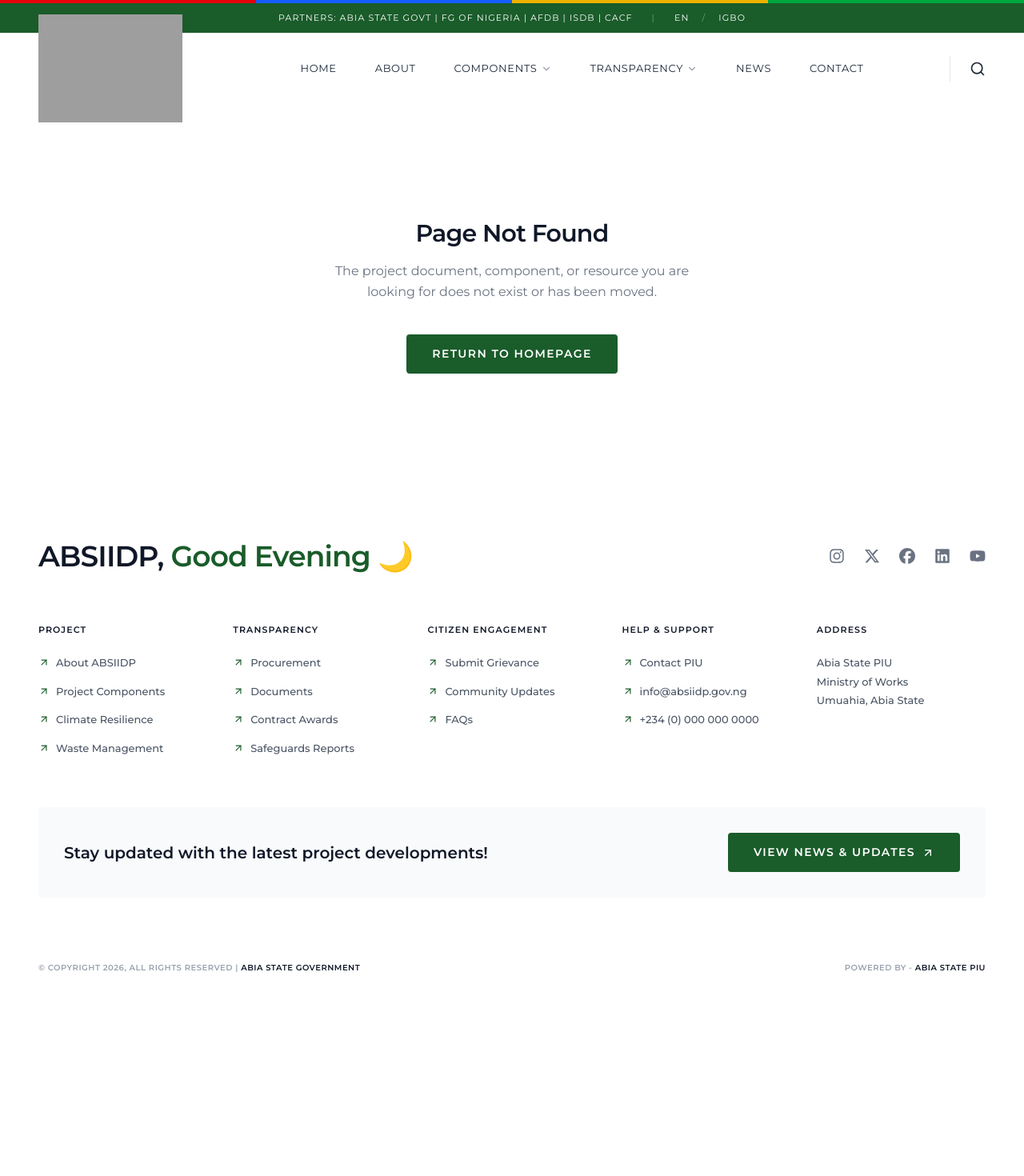
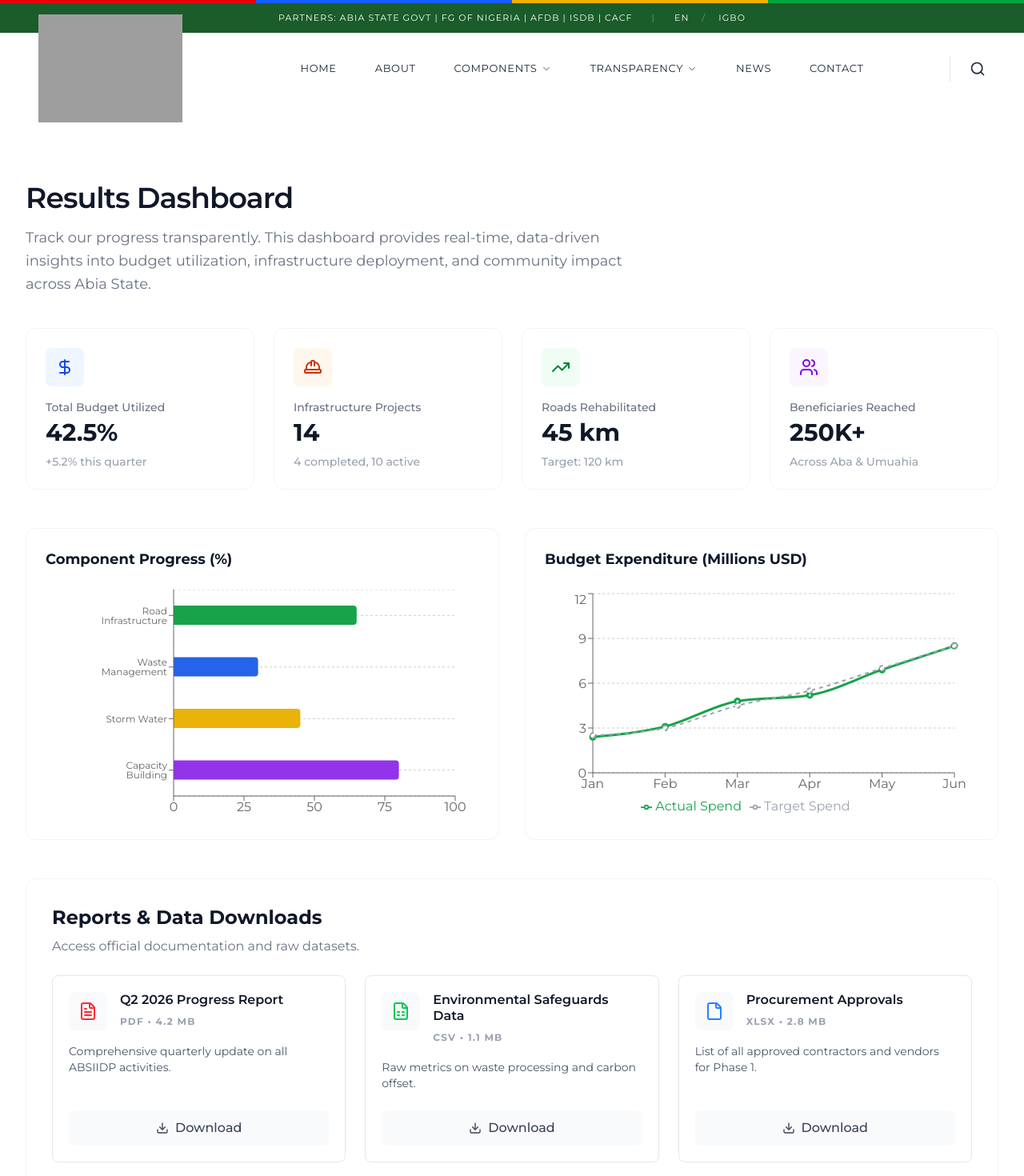
Before and after one commit to dev-emmy001/absiidp, a Next.js app: page /dashboard in a window 1280 px wide. Before the commit this address had no page. Shown: the top 1470 px of the page at 80% size. Before the commit the page ends 1249 px from the top, so only its background shows below. Built offline with nearby package versions, Linux system fonts and the light colour scheme; grey boxes are pictures that could not be loaded.

Commit message:
created a comprehensive dashboard

```diff
--- a/package.json
+++ b/package.json
@@ -15,7 +15,8 @@
     "react-countup": "^6.5.3",
     "react-dom": "19.2.4",
     "react-icons": "^5.7.0",
-    "react-intersection-observer": "^10.0.3"
+    "react-intersection-observer": "^10.0.3",
+    "recharts": "^3.9.1"
   },
   "devDependencies": {
     "@tailwindcss/postcss": "^4",
--- /dev/null
+++ b/src/app/dashboard/page.tsx
@@ -0,0 +1,38 @@
+import React from "react";
+import KPICards from "@/components/dashboard/KPICards";
+import ProgressCharts from "@/components/dashboard/ProgressCharts";
+import ReportingDownloads from "@/components/dashboard/ReportingDownloads";
+
+export const metadata = {
+  title: "Results Dashboard | ABSIIDP",
+  description: "Real-time metrics and progress for the Abia State Integrated Infrastructure Development Project.",
+};
+
+export default function DashboardPage() {
+  return (
+    <div className="min-h-screen bg-white pt-24 pb-20">
+      <div className="container mx-auto px-4 lg:px-8 max-w-[1400px]">
+
+        {/* Header */}
+        <div className="mb-10">
+          <h1 className="text-3xl md:text-4xl font-semibold font-heading text-gray-900 mb-4 tracking-tight">
+            Results Dashboard
+          </h1>
+          <p className="text-gray-500 text-lg max-w-3xl leading-relaxed">
+            Track our progress transparently. This dashboard provides real-time, data-driven insights into budget utilization, infrastructure deployment, and community impact across Abia State.
+          </p>
+        </div>
+
+        {/* KPI Cards */}
+        <KPICards />
+
+        {/* Recharts Data Visualization */}
+        <ProgressCharts />
+
+        {/* Downloads */}
+        <ReportingDownloads />
+
+      </div>
+    </div>
+  );
+}
--- /dev/null
+++ b/src/components/dashboard/KPICards.tsx
@@ -0,0 +1,52 @@
+import React from "react";
+import { DollarSign, HardHat, TrendingUp, Users } from "lucide-react";
+
+export default function KPICards() {
+  const kpis = [
+    {
+      title: "Total Budget Utilized",
+      value: "42.5%",
+      icon: <DollarSign size={24} />,
+      trend: "+5.2% this quarter",
+      color: "bg-blue-50 text-blue-700",
+    },
+    {
+      title: "Infrastructure Projects",
+      value: "14",
+      icon: <HardHat size={24} />,
+      trend: "4 completed, 10 active",
+      color: "bg-orange-50 text-orange-700",
+    },
+    {
+      title: "Roads Rehabilitated",
+      value: "45 km",
+      icon: <TrendingUp size={24} />,
+      trend: "Target: 120 km",
+      color: "bg-green-50 text-green-700",
+    },
+    {
+      title: "Beneficiaries Reached",
+      value: "250K+",
+      icon: <Users size={24} />,
+      trend: "Across Aba & Umuahia",
+      color: "bg-purple-50 text-purple-700",
+    }
+  ];
+
+  return (
+    <div className="grid grid-cols-1 md:grid-cols-2 lg:grid-cols-4 gap-6 mb-12">
+      {kpis.map((kpi, i) => (
+        <div key={i} className="bg-white p-6 rounded-xl border border-gray-100 flex flex-col">
+          <div className="flex justify-between items-start mb-4">
+            <div className={`p-3 rounded-lg ${kpi.color}`}>
+              {kpi.icon}
+            </div>
+          </div>
+          <h3 className="text-gray-500 text-sm font-medium mb-1">{kpi.title}</h3>
+          <p className="text-3xl font-bold font-heading text-gray-900 mb-2">{kpi.value}</p>
+          <p className="text-sm font-medium text-gray-400 mt-auto">{kpi.trend}</p>
+        </div>
+      ))}
+    </div>
+  );
+}
--- /dev/null
+++ b/src/components/dashboard/ProgressCharts.tsx
@@ -0,0 +1,71 @@
+"use client";
+
+import React from "react";
+import {
+  BarChart,
+  Bar,
+  XAxis,
+  YAxis,
+  CartesianGrid,
+  Tooltip as RechartsTooltip,
+  ResponsiveContainer,
+  LineChart,
+  Line,
+  Legend,
+} from "recharts";
+
+export default function ProgressCharts() {
+  const componentData = [
+    { name: "Road Infrastructure", progress: 65, fill: "#16a34a" },
+    { name: "Waste Management", progress: 30, fill: "#2563eb" },
+    { name: "Storm Water", progress: 45, fill: "#eab308" },
+    { name: "Capacity Building", progress: 80, fill: "#9333ea" },
+  ];
+
+  const budgetData = [
+    { month: "Jan", expenditure: 2.4, target: 2.5 },
+    { month: "Feb", expenditure: 3.1, target: 3.0 },
+    { month: "Mar", expenditure: 4.8, target: 4.5 },
+    { month: "Apr", expenditure: 5.2, target: 5.5 },
+    { month: "May", expenditure: 6.9, target: 7.0 },
+    { month: "Jun", expenditure: 8.5, target: 8.5 },
+  ];
+
+  return (
+    <div className="grid grid-cols-1 lg:grid-cols-2 gap-8 mb-12">
+      {/* Component Progress Chart */}
+      <div className="bg-white p-6 rounded-xl  border border-gray-100">
+        <h3 className="text-lg font-bold text-gray-900 mb-6">Component Progress (%)</h3>
+        <div className="h-72 w-full">
+          <ResponsiveContainer width="100%" height="100%">
+            <BarChart data={componentData} layout="vertical" margin={{ top: 0, right: 30, left: 40, bottom: 0 }}>
+              <CartesianGrid strokeDasharray="3 3" horizontal={true} vertical={false} />
+              <XAxis type="number" domain={[0, 100]} />
+              <YAxis dataKey="name" type="category" width={120} tick={{ fontSize: 12 }} />
+              <RechartsTooltip cursor={{ fill: "transparent" }} />
+              <Bar dataKey="progress" radius={[0, 4, 4, 0]} barSize={24} />
+            </BarChart>
+          </ResponsiveContainer>
+        </div>
+      </div>
+
+      {/* Budget Expenditure Chart */}
+      <div className="bg-white p-6 rounded-xl border border-gray-100">
+        <h3 className="text-lg font-bold text-gray-900 mb-6">Budget Expenditure (Millions USD)</h3>
+        <div className="h-72 w-full">
+          <ResponsiveContainer width="100%" height="100%">
+            <LineChart data={budgetData} margin={{ top: 5, right: 30, left: 0, bottom: 5 }}>
+              <CartesianGrid strokeDasharray="3 3" vertical={false} />
+              <XAxis dataKey="month" />
+              <YAxis />
+              <RechartsTooltip />
+              <Legend />
+              <Line type="monotone" dataKey="expenditure" stroke="#16a34a" strokeWidth={3} activeDot={{ r: 8 }} name="Actual Spend" />
+              <Line type="monotone" dataKey="target" stroke="#9ca3af" strokeWidth={2} strokeDasharray="5 5" name="Target Spend" />
+            </LineChart>
+          </ResponsiveContainer>
+        </div>
+      </div>
+    </div>
+  );
+}
--- /dev/null
+++ b/src/components/dashboard/ReportingDownloads.tsx
@@ -0,0 +1,60 @@
+import React from "react";
+import { Download, FileText, FileSpreadsheet, FileIcon } from "lucide-react";
+
+export default function ReportingDownloads() {
+  const reports = [
+    {
+      title: "Q2 2026 Progress Report",
+      description: "Comprehensive quarterly update on all ABSIIDP activities.",
+      type: "PDF",
+      size: "4.2 MB",
+      icon: <FileText className="text-red-500" size={24} />,
+    },
+    {
+      title: "Environmental Safeguards Data",
+      description: "Raw metrics on waste processing and carbon offset.",
+      type: "CSV",
+      size: "1.1 MB",
+      icon: <FileSpreadsheet className="text-green-500" size={24} />,
+    },
+    {
+      title: "Procurement Approvals",
+      description: "List of all approved contractors and vendors for Phase 1.",
+      type: "XLSX",
+      size: "2.8 MB",
+      icon: <FileIcon className="text-blue-500" size={24} />,
+    },
+  ];
+
+  return (
+    <div className="bg-white p-6 md:p-8 rounded-xl border border-gray-100">
+      <div className="flex justify-between items-end mb-6">
+        <div>
+          <h2 className="text-2xl font-bold text-gray-900 mb-2">Reports & Data Downloads</h2>
+          <p className="text-gray-500">Access official documentation and raw datasets.</p>
+        </div>
+      </div>
+
+      <div className="grid grid-cols-1 md:grid-cols-3 gap-6">
+        {reports.map((report, i) => (
+          <div key={i} className="group border border-gray-200 rounded-lg p-5 hover:border-green-600 transition-colors cursor-pointer flex flex-col h-full">
+            <div className="flex items-start gap-4 mb-4">
+              <div className="p-3 bg-gray-50 rounded-lg group-hover:bg-green-50 transition-colors">
+                {report.icon}
+              </div>
+              <div>
+                <h3 className="font-semibold text-gray-900 leading-tight mb-1">{report.title}</h3>
+                <span className="text-xs font-bold text-gray-400 uppercase tracking-widest">{report.type} • {report.size}</span>
+              </div>
+            </div>
+            <p className="text-sm text-gray-600 mb-6 flex-grow">{report.description}</p>
+            <button className="w-full flex items-center justify-center gap-2 py-2.5 px-4 bg-gray-50 text-gray-700 rounded-md font-medium group-hover:bg-green-600 group-hover:text-white transition-colors">
+              <Download size={16} />
+              Download
+            </button>
+          </div>
+        ))}
+      </div>
+    </div>
+  );
+}
--- a/src/components/layout/Header.tsx
+++ b/src/components/layout/Header.tsx
@@ -35,7 +35,7 @@ export default function Header() {
       dropdown: [
         { name: "Procurement", href: "#" },
         { name: "Safeguards & GRM", href: "#" },
-        { name: "Results Dashboard", href: "#" },
+        { name: "Results Dashboard", href: "/dashboard" },
         { name: "Documents", href: "#" },
       ]
     },
--- a/src/components/sections/ResultsDashboardPreview.tsx
+++ b/src/components/sections/ResultsDashboardPreview.tsx
@@ -19,7 +19,7 @@ export default function ResultsDashboardPreview() {
             <p className="text-gray-400 text-base leading-relaxed mb-8">
               Track ABSIIDP's progress in real-time. Our public Results Dashboard provides comprehensive metrics on infrastructure deployment, budget utilization, and community impact.
             </p>
-            <Button href="#" variant="primary" size="lg">
+            <Button href="/dashboard" variant="primary" size="lg">
               Open Live Dashboard
             </Button>
           </div>
```
Also changed, not shown: 1 other file (tests, documents, lock files or other folders).
